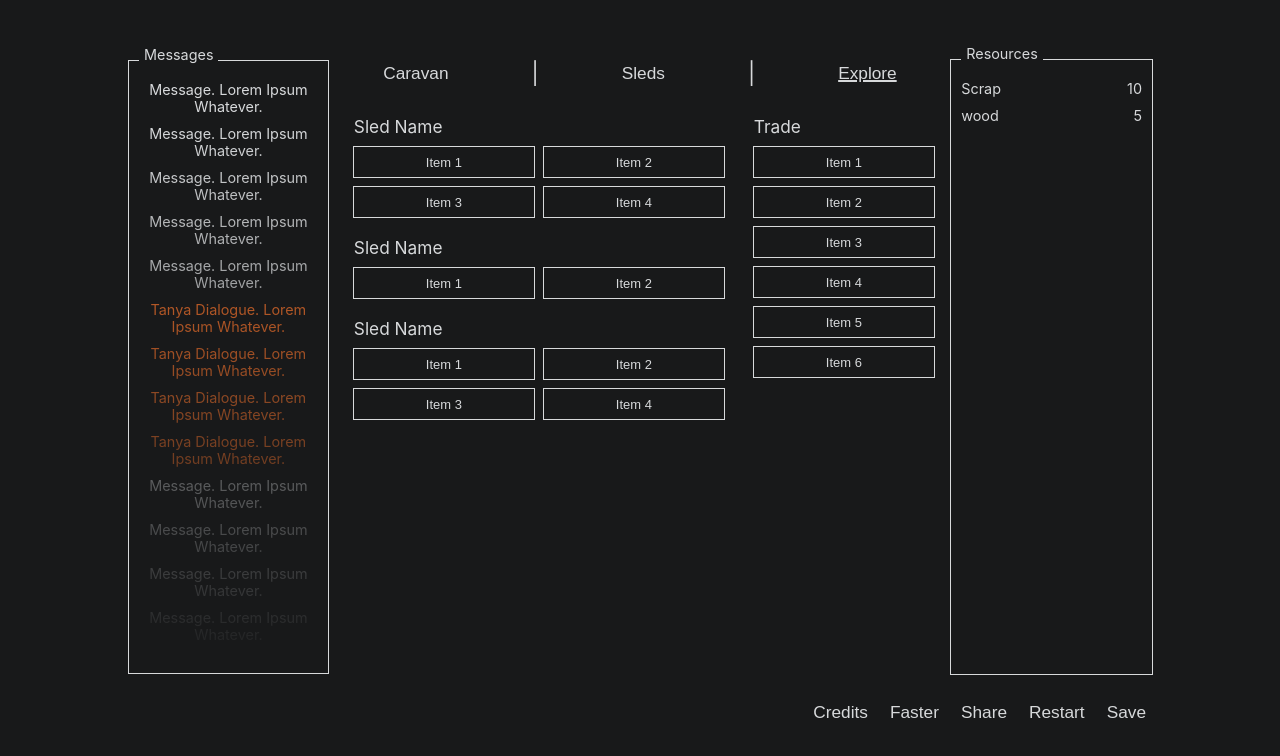
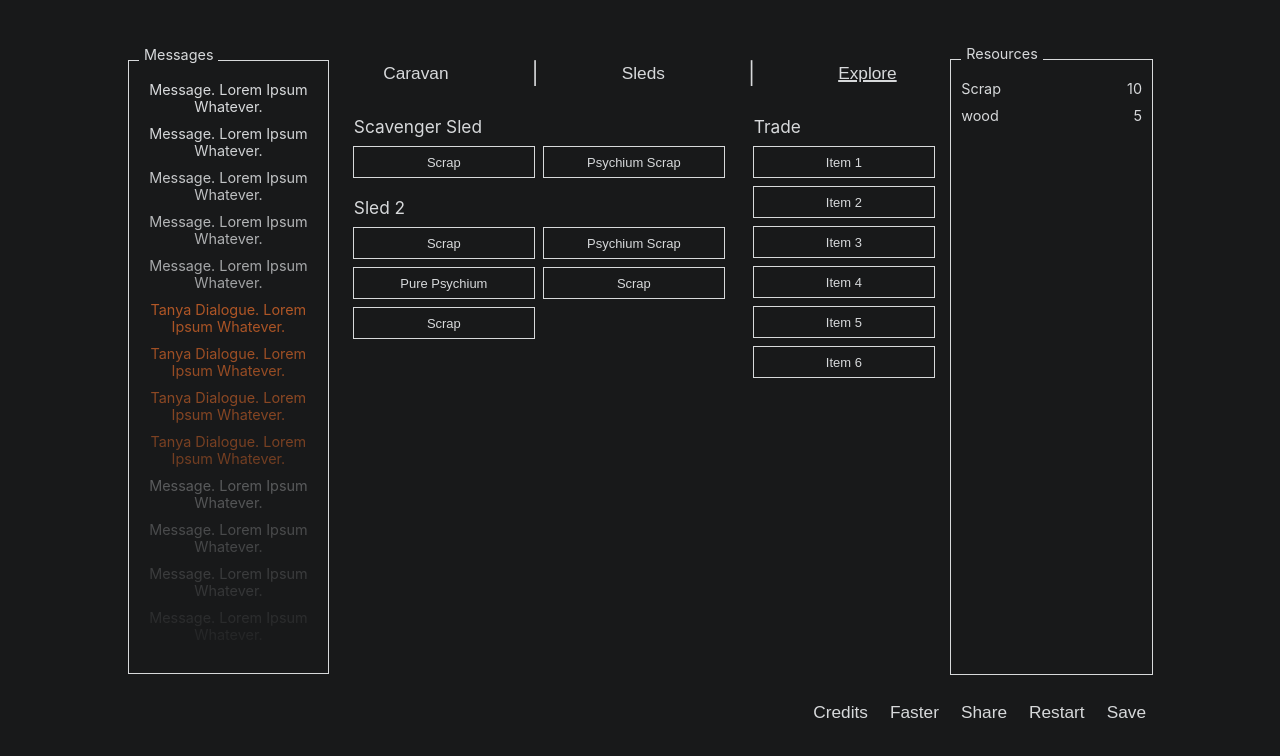
Before and after one commit to EthanPHall/rime-and-rust-ts, a React (Create React App) app: page / in a window 1280 px wide. Shown: the top 756 px of the page. Built offline with nearby package versions, Linux system fonts and the light colour scheme.

Commit message:
Connecting CaravanParent children to the parent, displaying lists of resources that they're given as props, stuff like that.

```diff
--- a/src/components/caravan/CaravanParent/CaravanParent.tsx
+++ b/src/components/caravan/CaravanParent/CaravanParent.tsx
@@ -1,12 +1,14 @@
 import React, { FC, useState } from 'react';
 import './CaravanParent.css';
-import CaravanSectionCrafting from '../CaravanSectionCrafting/CaravanSectionCrafting';
+import CaravanSectionCrafting, { Sled } from '../CaravanSectionCrafting/CaravanSectionCrafting';
 import CaravanSectionNavBar from '../CaravanSectionNavBar/CaravanSectionNavBar';
 import CaravanSectionValuables, { ResourceFactory, ResourcePlusQuantityList, ResourcesList } from '../CaravanSectionValuables/CaravanSectionValuables';
 import CaravanSectionOptions from '../CaravanSectionOptions/CaravanSectionOptions';
 import CaravanSectionSleds from '../CaravanSectionSleds/CaravanSectionSleds';
 import CaravanSectionExploration from '../CaravanSectionExploration/CaravanSectionExploration';
 import MessagesParent from '../../messages/MessagesParent/MessagesParent';
+import { Recipe } from '../CaravanSectionValuables/CaravanSectionValuables';
+import { Resource } from '../CaravanSectionValuables/CaravanSectionValuables';
 
 interface CaravanParentProps {}
 
@@ -16,13 +18,30 @@ const CaravanParent: FC<CaravanParentProps> = () => {
     "wood": {resource: ResourceFactory.createResource("wood"), quantity: 5},
   });
 
+  const [sleds, setSleds] = useState<Sled[]>([
+    {
+      name: "Scavenger Sled",
+      canCraftList: [ResourceFactory.createResource("scrap"), ResourceFactory.createResource("psychiumScrap")]
+    },
+    {
+      name: "Sled 2",
+      canCraftList: [
+        ResourceFactory.createResource("scrap"),
+        ResourceFactory.createResource("psychiumScrap"),
+        ResourceFactory.createResource("purePsychium"),
+        ResourceFactory.createResource("scrap"),
+        ResourceFactory.createResource("scrap"),
+      ]
+    },
+  ]);
+
   return (
     <div className='caravan-parent'>
       <div className='grid-parent'>
         <MessagesParent></MessagesParent>
         <div className='nav-rendered-composite'>
           <CaravanSectionNavBar></CaravanSectionNavBar>
-          <CaravanSectionCrafting></CaravanSectionCrafting>
+          <CaravanSectionCrafting sleds={sleds}></CaravanSectionCrafting>
           {/* <CaravanSectionSleds></CaravanSectionSleds> */}
           {/* <CaravanSectionExploration></CaravanSectionExploration> */}
         </div>
--- a/src/components/caravan/CaravanSectionCrafting/CaravanSectionCrafting.tsx
+++ b/src/components/caravan/CaravanSectionCrafting/CaravanSectionCrafting.tsx
@@ -1,43 +1,48 @@
 import React, { FC } from 'react';
 import './CaravanSectionCrafting.css';
+import { Recipe, Resource } from '../CaravanSectionValuables/CaravanSectionValuables';
 
-interface CaravanSectionCraftingProps {}
+type Sled = {
+  name: string;
+  canCraftList: Resource[];
+}
 
-const CaravanSectionCrafting: FC<CaravanSectionCraftingProps> = () => (
+interface CaravanSectionCraftingProps {
+  sleds: Sled[];
+}
+
+const CaravanSectionCrafting: FC<CaravanSectionCraftingProps> = ({sleds}) => {
+
+  return (
   <div className="caravan-section-crafting" data-testid="caravan-section-crafting">
     <div className='grid-parent'>
       <div className='crafting-section'>
-        <div className='sled-crafting-section'>
-          <div className='sled-name first'>Sled Name</div>
-          <div className='sled-crafting-recipes'>
-            <button>Item 1</button>
-            <button>Item 2</button>
-          </div>
-          <div className='sled-crafting-recipes'>
-            <button>Item 3</button>
-            <button>Item 4</button>
-          </div>
-        </div>
-        <div className='sled-crafting-section'>
-          <div className='sled-name'>Sled Name</div>
-          <div className='sled-crafting-recipes'>
-            <button>Item 1</button>
-            <button>Item 2</button>
-            {/* <button>Item 3</button>
-            <button>Item 4</button> */}
-          </div>
-        </div>
-        <div className='sled-crafting-section'>
-          <div className='sled-name first'>Sled Name</div>
-          <div className='sled-crafting-recipes'>
-            <button>Item 1</button>
-            <button>Item 2</button>
-          </div>
-          <div className='sled-crafting-recipes'>
-            <button>Item 3</button>
-            <button>Item 4</button>
-          </div>
-        </div>
+        {
+          sleds.map((sled, index) => {
+            let sledNameClass = 'sled-name';
+            if(index == 0){
+              sledNameClass += ' first';
+            }
+
+            return (
+            <div className='sled-crafting-section'>
+              <div className={sledNameClass}>{sled.name}</div>
+              {sled.canCraftList.map((resource1, index) => {
+                if(index % 2 != 0) return;
+
+                const resource2:Resource|undefined = sled.canCraftList?.[index + 1];
+
+                return (
+                  <div className='sled-crafting-recipes'>
+                    <button>{resource1.name}</button>
+                    {resource2 && <button>{resource2.name}</button>}
+                  </div>
+                );
+              })}
+            </div>
+            )
+          })
+        }
       </div>
       <div className='trade-section'>
         <div className='trade-section-title'>
@@ -52,6 +57,8 @@ const CaravanSectionCrafting: FC<CaravanSectionCraftingProps> = () => (
       </div>
     </div>
   </div>
-);
+  );
+}
 
 export default CaravanSectionCrafting;
+export type { Sled };
```
Also changed, not shown: src/components/misc/HoverButton/HoverButton.tsx (added, +16 -0 lines), src/components/misc/HoverButton/HoverButton.css (added), 1 other file (tests, documents, lock files or other folders).
